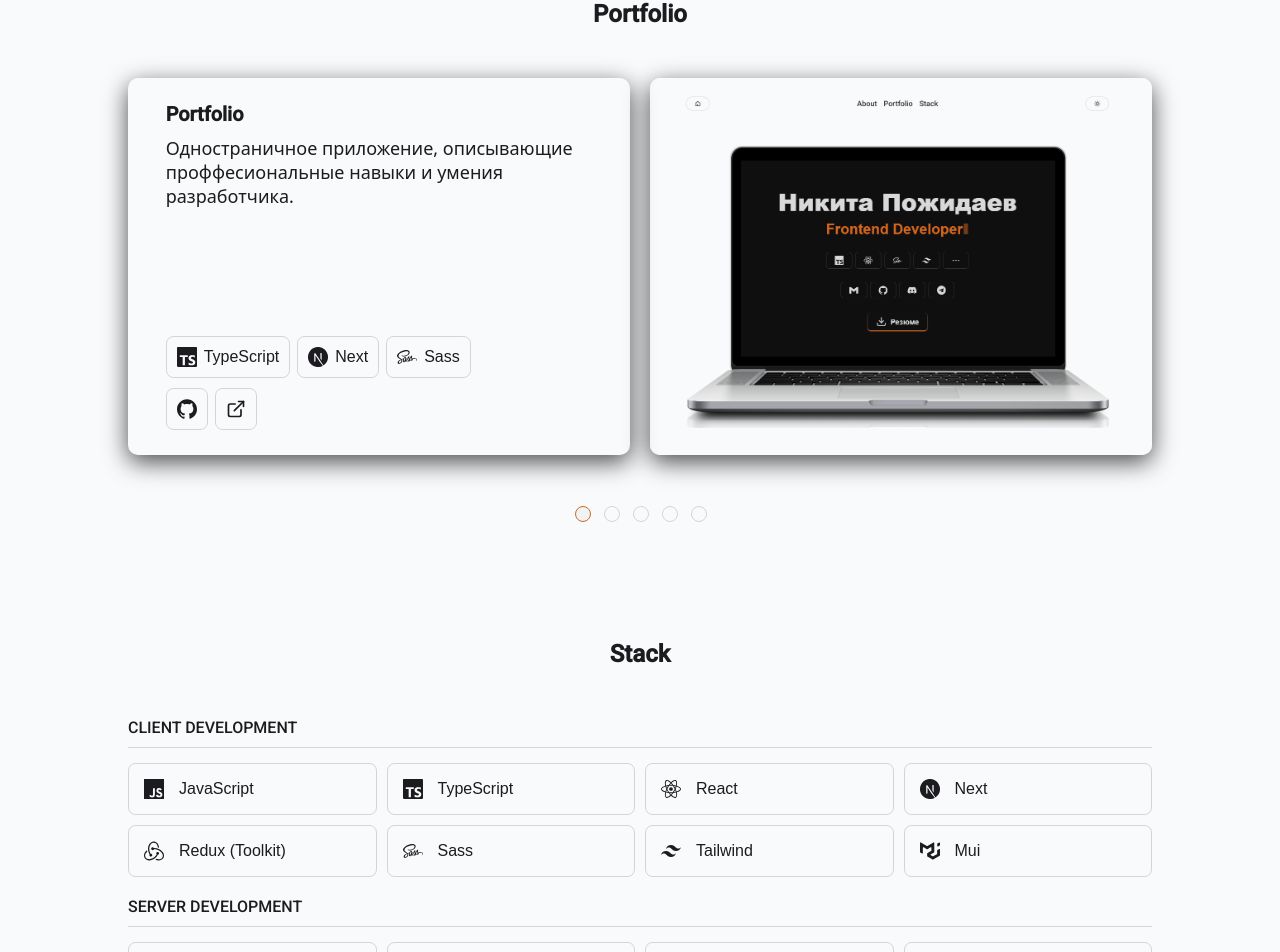
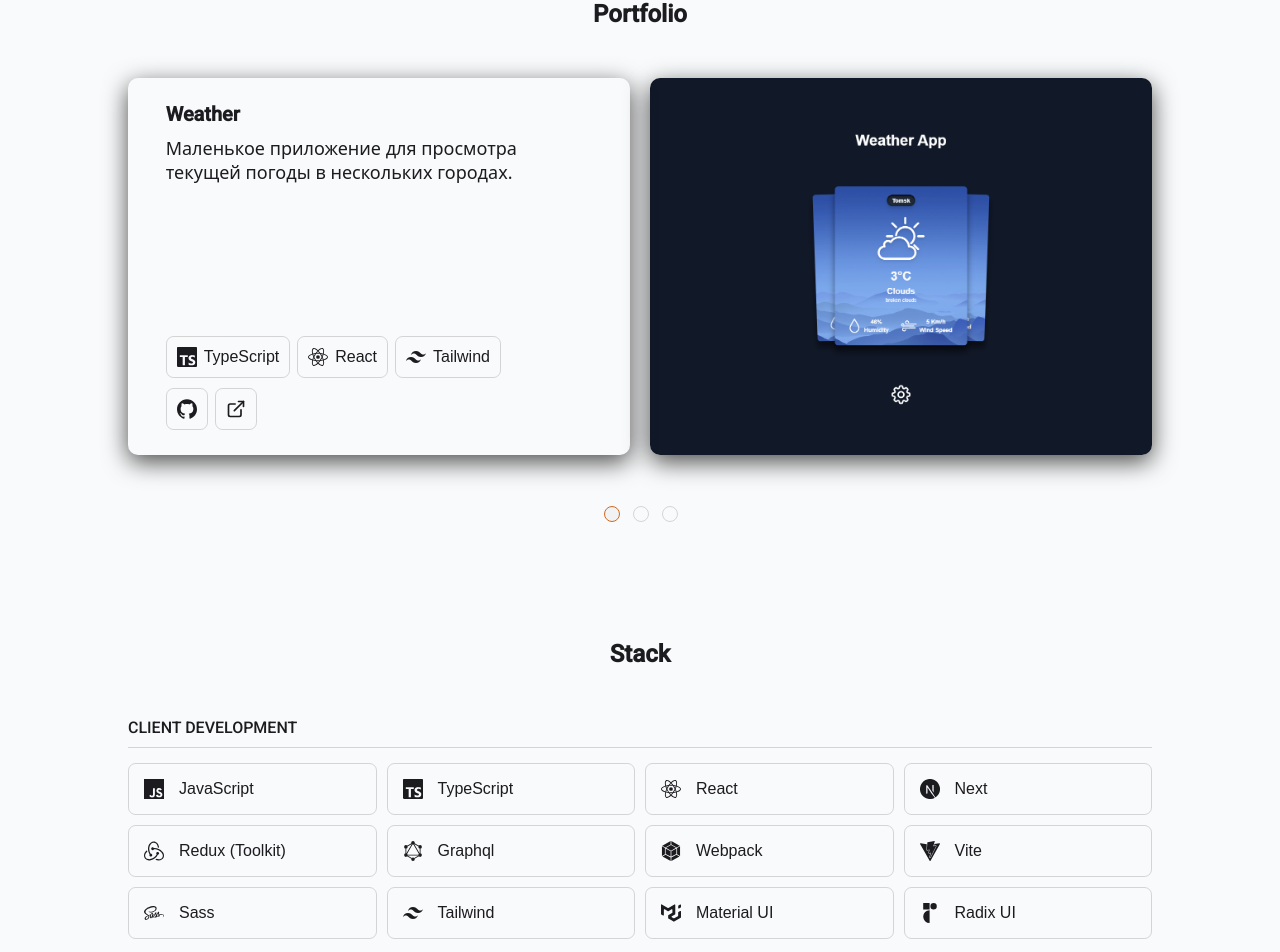
Before and after one commit to Innovavtion/portfolio, a Next.js app: page / in a window 1280 px wide. Shown: the part 1553-2505 px from the top of the page. Built offline with nearby package versions, Linux system fonts and the light colour scheme.

Commit message:
refactor: portfolio and stack

```diff
--- a/components/Section/Portfolio/Portfolio.data.tsx
+++ b/components/Section/Portfolio/Portfolio.data.tsx
@@ -1,9 +1,7 @@
 import { StaticImageData } from "next/image";
 
-import KanbanImage from "@/public/Images/Kanban.png";
 import WeatherImage from "@/public/Images/Weather.png";
 import ToDoImage from "@/public/Images/ToDo.png";
-import PortfolioImage from "@/public/Images/Portfolio.png";
 
 import {
   SiJavascript,
@@ -37,21 +35,6 @@
 
 export const PortfolioData: Array<portfolioProps> = [
   {
-    text: "Portfolio",
-    description:
-      "Одностраничное приложение, описывающие проффесиональные навыки и умения разработчика.",
-    stack: [
-      { text: "TypeScript", icon: <SiTypescript /> },
-      { text: "Next", icon: <SiNextdotjs /> },
-      { text: "Sass", icon: <IoLogoSass /> },
-    ],
-    image: PortfolioImage,
-    link: {
-      github: "https://github.com/Innovavtion/portfolio",
-      vercel: "https://npminimalism.vercel.app/",
-    },
-  },
-  {
     text: "Weather",
     description:
       "Маленькое приложение для просмотра текущей погоды в нескольких городах.",
@@ -82,8 +65,9 @@
     },
   },
   {
-    text: "Chat-Fullstack",
-    description: "Проект для переписки двух или нескольких человек в группе.",
+    text: "Chat",
+    description:
+      "Fullstack проект для переписки двух или нескольких человек в группе.",
     stack: [
       { text: "TypeScript", icon: <SiTypescript /> },
       { text: "Nest", icon: <SiNestjs /> },
@@ -95,19 +79,4 @@
       vercel: undefined,
     },
   },
-  {
-    text: "Kanban",
-    description:
-      "Приложение для управления развитием проектов, который помогает наглядно представить объем задач и добиться максимальной эффективности разработки.",
-    stack: [
-      { text: "TypeScript", icon: <SiTypescript /> },
-      { text: "Next", icon: <SiNextdotjs /> },
-      { text: "Mui", icon: <SiMui /> },
-    ],
-    image: KanbanImage,
-    link: {
-      github: "https://github.com/Innovavtion/kanban-board",
-      vercel: undefined,
-    },
-  },
 ];
--- a/components/Section/Stack/Stack.data.tsx
+++ b/components/Section/Stack/Stack.data.tsx
@@ -25,6 +25,7 @@
   SiFigma,
   SiVercel,
   SiSwagger,
+  SiRadixui,
 } from "react-icons/si";
 
 import { IoLogoSass } from "react-icons/io";
@@ -48,9 +49,13 @@
       { text: "React", icon: <SiReact /> },
       { text: "Next", icon: <SiNextdotjs /> },
       { text: "Redux (Toolkit)", icon: <SiRedux /> },
+      { text: "Graphql", icon: <SiGraphql /> },
+      { text: "Webpack", icon: <SiWebpack /> },
+      { text: "Vite", icon: <SiVite /> },
       { text: "Sass", icon: <IoLogoSass /> },
       { text: "Tailwind", icon: <SiTailwindcss /> },
-      { text: "Mui", icon: <SiMui /> },
+      { text: "Material UI", icon: <SiMui /> },
+      { text: "Radix UI", icon: <SiRadixui /> },
     ],
   },
   {
@@ -65,32 +70,10 @@
   {
     text: "Environment",
     tools: [
-      { text: "Webpack", icon: <SiWebpack /> },
       { text: "Turbo", icon: <SiTurborepo /> },
       { text: "Eslint", icon: <SiEslint /> },
       { text: "Prettier", icon: <SiPrettier /> },
-      // { text: "Stylelint", icon: <SiStylelint /> },
+      { text: "Stylelint", icon: <SiStylelint /> },
     ],
   },
 ];
-
-/*
-{
-  text: "Testing",
-  tools: [
-    { text: "Jest", icon: <SiJest /> },
-    { text: "Testing Library", icon: <SiTestinglibrary /> },
-    { text: "Storybook", icon: <SiStorybook /> },
-    { text: "Postman", icon: <SiPostman /> },
-  ],
-},
-{
-  text: "Other",
-  tools: [
-    { text: "Graphql", icon: <SiGraphql /> },
-    { text: "Figma", icon: <SiFigma /> },
-    { text: "Vercel", icon: <SiVercel /> },
-  ],
-},
-
-*/
```
Also changed, not shown: public/Images/Portfolio.png (deleted).
